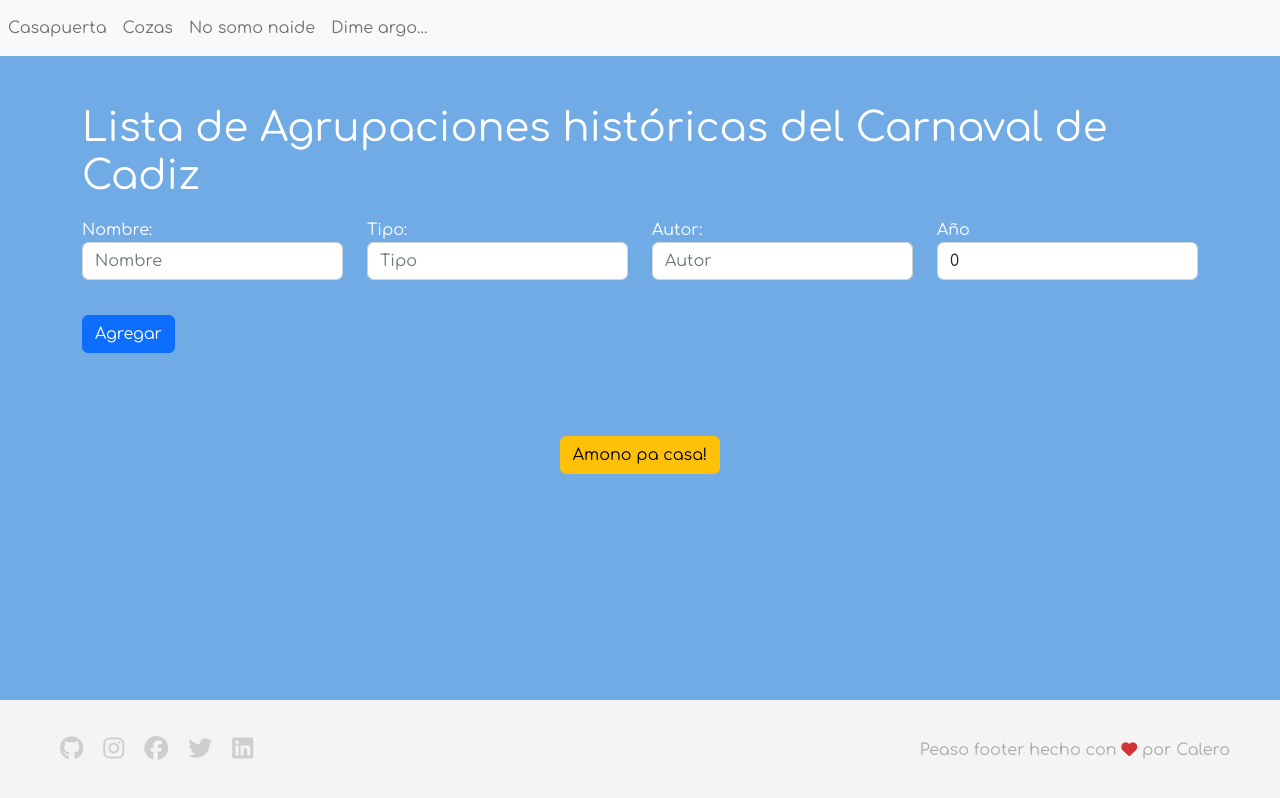
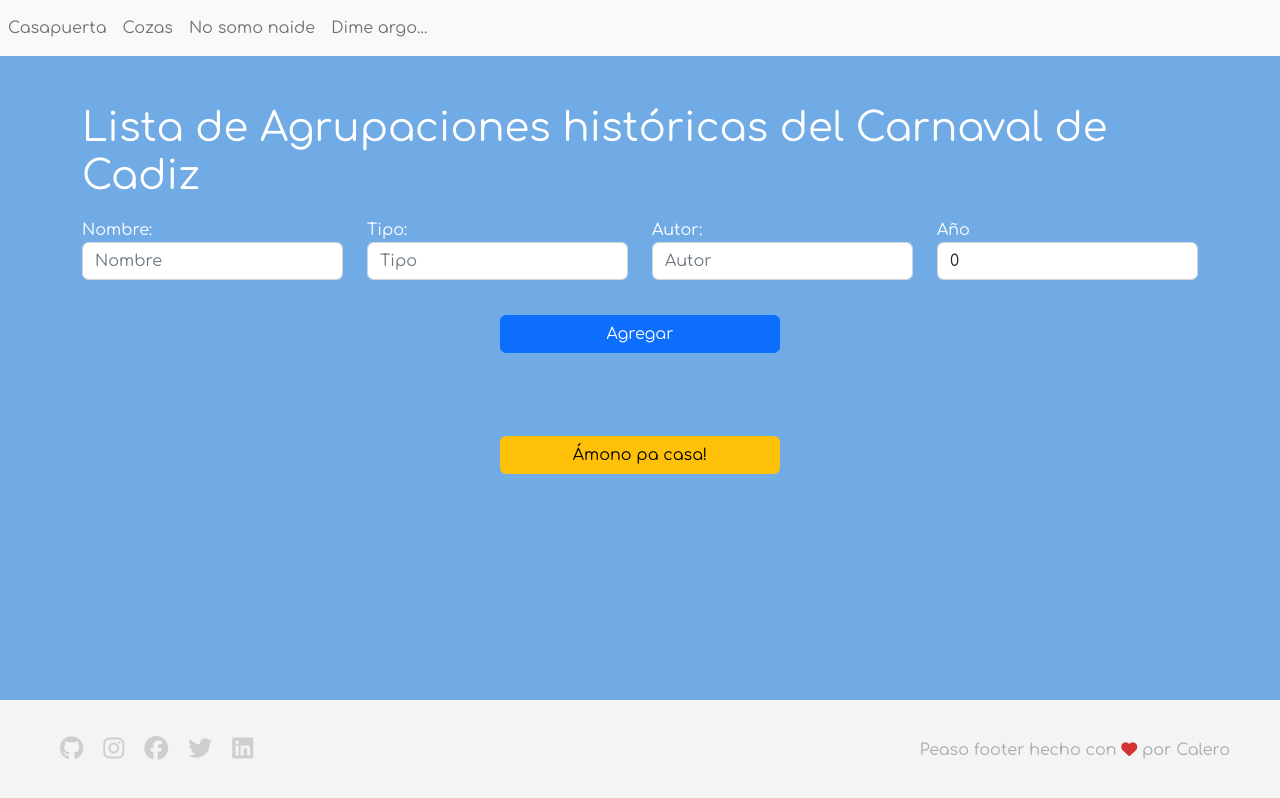
Before and after one commit to jcalerofm/2dam-empleados, an Angular app: page /cozas in a window 1280 px wide. Built offline with nearby package versions, Linux system fonts and the light colour scheme; a web font is replaced by a local one.

Commit message:
styling some shit

```diff
--- a/src/app/agrupacion-hijo-c/agrupacion-hijo-c.component.html
+++ b/src/app/agrupacion-hijo-c/agrupacion-hijo-c.component.html
@@ -8,7 +8,7 @@
 
     <app-componentes-agrupacion-c (componenteAgrupacion)="agregarComponente($event)"></app-componentes-agrupacion-c>
     <ul style="list-style: none;">
-      <li id="componente" *ngFor="let componente of arrayComponente">{{componente}}</li>
+      <li id="componente" style="margin-left: 20px;" *ngFor="let componente of arrayComponente">{{componente}}</li>
     </ul>
 
   </div>
--- a/src/app/cozas-component/cozas-component.component.html
+++ b/src/app/cozas-component/cozas-component.component.html
@@ -19,9 +19,9 @@
         <label for="anyo">Año</label>
         <input type="text" name="anyo" class="form-control" id="anyo" placeholder="Año" [(ngModel)]="cuadroAnyo">
       </div>
-      <div class="col">
+      <div class="container text-center">
         <button type="submit" class="btn btn-primary" (click)="agregarAgrupacion()"
-          style="margin-top: 35px;">Agregar</button>
+          style="margin-top: 35px; width: 280px;">Agregar</button>
       </div>
     </form>
   </div>
@@ -31,5 +31,5 @@
 <div class="container mt-5" style="text-align: center;">
   <div class="col">
     <button type="submit" class="btn btn-warning" (click)="irHome()"
-    style="margin-top: 35px;">Amono pa casa!</button>
+    style="margin-top: 35px; width: 280px;">Ámono pa casa!</button>
   </div>
--- a/src/app/home-component/home-component.component.html
+++ b/src/app/home-component/home-component.component.html
@@ -19,9 +19,9 @@
         <label for="anyo">Año</label>
         <input type="text" name="anyo" class="form-control" id="anyo" placeholder="Año" [(ngModel)]="cuadroAnyo">
       </div>
-      <div class="col">
+      <div class="container text-center" >
         <button type="submit" class="btn btn-primary" (click)="agregarAgrupacion()"
-          style="margin-top: 35px;">Agregar</button>
+          style="margin-top: 35px; width: 280px;">Agregar</button>
       </div>
     </form>
   </div>
```
